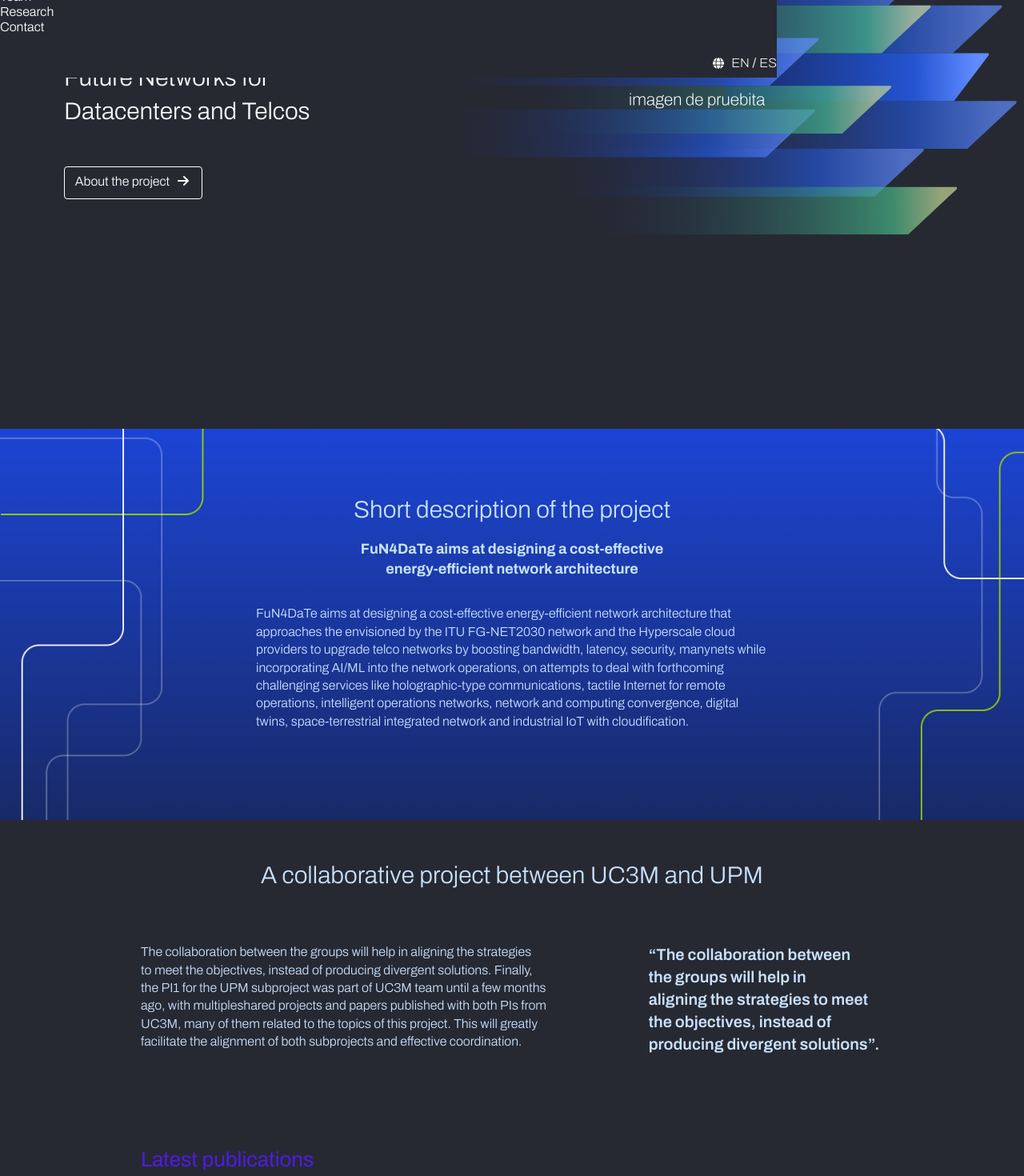
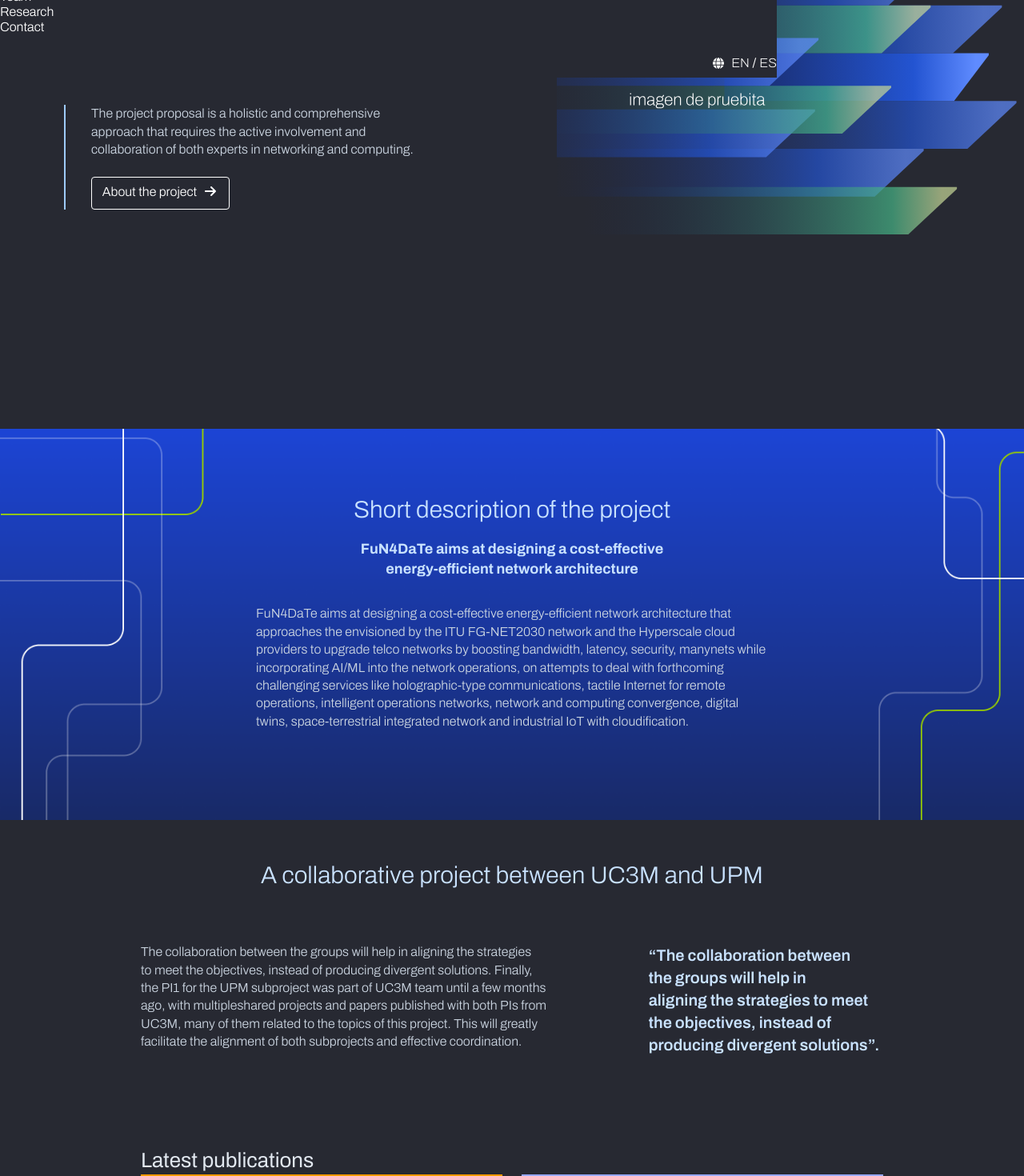
Before and after one commit to fun4date/fun4date.github.io, a Next.js app: page / in a window 1280 px wide. Shown: the part 280-1750 px from the top of the page at 80% size. Built offline with nearby package versions, Linux system fonts and the light colour scheme.

Commit message:
ajustes home

```diff
--- a/app/page.js
+++ b/app/page.js
@@ -32,18 +32,21 @@ export default function Home() {
           <main>
             <section className="home">
               <div className="head block sm:flex sm:flew-row items-center py-8 sm:py-12 md:py-20 lg:py-24 2xl:py-32">
-                <div className="group_description flex flex-col gap-4 sm:justify-center md:gap-8 sm:items-center mx-8 sm:mx-8 md:ml-12 lg:ml-16 xl:ml-20 2xl:ml-24 sm:w-2/5">
+                <div className="group_description flex flex-col gap-4 sm:items-start md:gap-8  mx-8 sm:mx-8 md:ml-12 lg:ml-16 xl:ml-20 2xl:ml-24 sm:w-3/5">
                   <img
                     className="logo_home mt-4 sm:mt-0 self-start w-full"
                     src="assets/img/iso_logo.svg"
                   />
-                  <h2 className="text-white self-start">{t("front.title")}</h2>
+                  <h3 className="self-start">{t("front.title")}</h3>
+                  <div className="container_front_description">
+                  <p className="front_description ">{t("front.description")}</p>
                   <button className="action_button self-start">
                     <Link rel="noopener noreferrer" target="_blank" href="#">
                       <span>{t("front.action-button")}</span>
                       <FontAwesomeIcon icon={faArrowRight} />
                     </Link>
                   </button>
+                  </div>
                 </div>
                 <div className="banner_f4d_img sm:mt-0 sm:w-3/5" />
               </div>
--- a/app/sass/partials/_home.sass
+++ b/app/sass/partials/_home.sass
@@ -10,8 +10,15 @@
             height: 50vh
             margin-top: 3rem
         h3
-            @apply text-ca_blue-700
-            margin-bottom: 2rem
+            @apply text-slate-200
+            margin-bottom: 0rem
+        p
+            @apply text-slate-300
+            margin-bottom: 1.4rem
+    .container_front_description
+        padding-left:2rem
+        border-left: $link_header 2px solid
+        .front_description
 
     .project_description
         background-image: url("/assets/img/section_description_home.png")
--- a/constants/langs/en.js
+++ b/constants/langs/en.js
@@ -11,6 +11,7 @@ export const en = {
     },
     "front": {
         "title": "Future Networks for Datacenters and Telcos",
+        "description": "The project proposal is a holistic and comprehensive approach that requires the active involvement and collaboration of both experts in networking and computing.",
         "action-button": "About the project",
         "projectTitle": "Short description of the project",
         "projectSubtitle": "FuN4DaTe aims at designing a cost-effective energy-efficient network architecture",
--- a/constants/langs/es.js
+++ b/constants/langs/es.js
@@ -11,13 +11,16 @@ export const es = {
     },
     "front": {
         "title": "Redes Futuras para Centros de Datos y Empresas de Telecomunicaciones",
+        "description": "La propuesta del proyecto es un enfoque holístico e integral que requiere la participación y colaboración activa de expertos en redes e informática.",
         "action-button": "Sobre el proyecto",
         "projectTitle": "Short description of the project",
         "projectSubtitle": "FuN4DaTe aims at designing a cost-effective energy-efficient network architecture",
         "projectDescription": "FuN4DaTe aims at designing a cost-effective energy-efficient network architecture that approaches the envisioned by the ITU FG-NET2030 network and the Hyperscale cloud providers to upgrade telco networks by boosting bandwidth, latency, security, manynets while incorporating AI/ML into the network operations, on attempts to deal with forthcoming challenging services like holographic-type communications, tactile Internet for remote operations, intelligent operations networks, network and computing convergence, digital twins, space-terrestrial integrated network and industrial IoT with cloudification.",
         "latestPublicationsTitle": "Últimas publicaciones",
         "latestPublicationsButton": "Ver todas las publicaciones",
-
+        "sectionHomeTitle": "A collaborative project between UC3M and UPM",
+        "sectionHomeBody": "The collaboration between the groups will help in aligning the strategies to meet the objectives, instead of producing divergent solutions. Finally, the PI1 for the UPM subproject was part of UC3M team until a few months ago, with multipleshared projects and papers published with both PIs from UC3M, many of them related to the topics of this project. This will greatly facilitate the alignment of both subprojects and effective coordination.",
+        "sectionHomeSubtitle": "“The collaboration between the groups will help in aligning the strategies to meet the objectives, instead of producing divergent solutions”.",
     },
     "project": {
         "Intro": {
```
